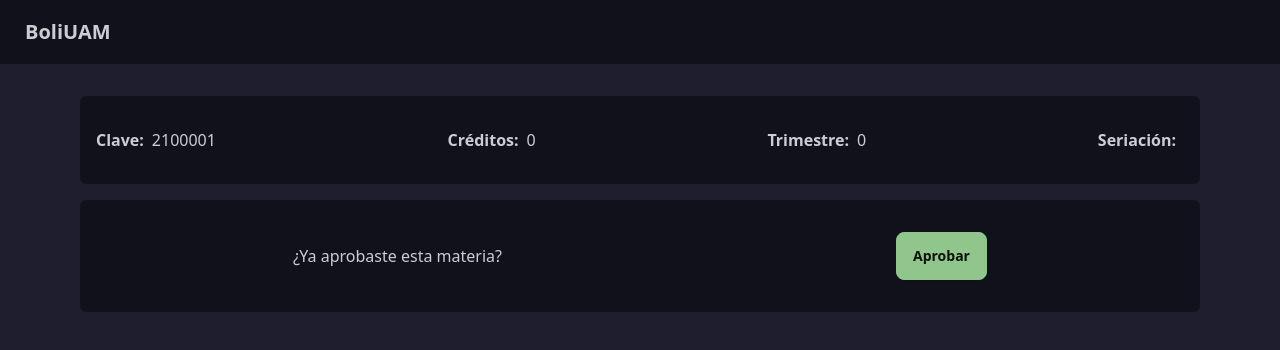
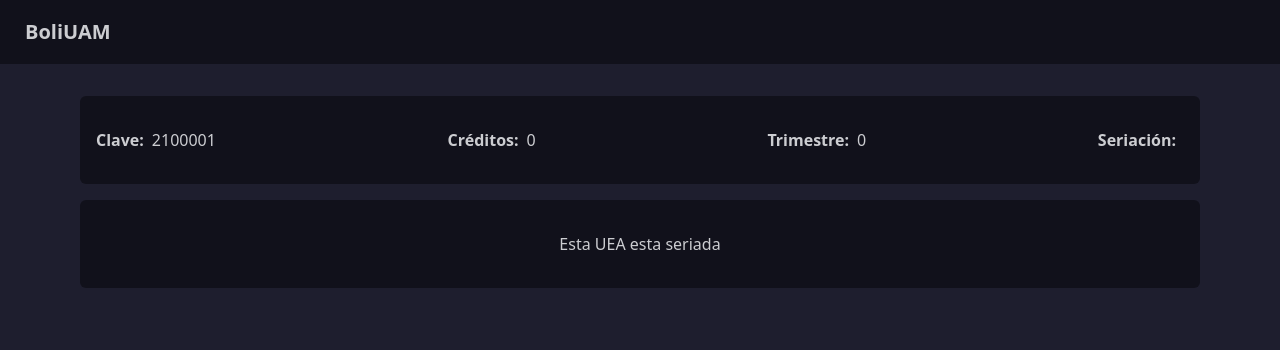
Before and after one commit to AxelHuerta/boliUAM, a React (Vite) app: page /ueas/2100001 in a window 1280 px wide. Shown: the top 350 px of the page. Built offline with nearby package versions, Linux system fonts and the light colour scheme.

Commit message:
add check seriation

```diff
--- a/src/routes/UeaDetails.tsx
+++ b/src/routes/UeaDetails.tsx
@@ -16,6 +16,25 @@ export default function UeaDetails() {
     const newArray = approvedUeasID.filter((id) => id !== ueaId);
     setApprovedUeasID(newArray);
   };
+
+  const checkSeriation = (): boolean => {
+    if (uea.seritation.length == 0) {
+      return true;
+    }
+
+    let check = true;
+
+    uea.seritation.forEach((element) => {
+      if (!approvedUeasID.includes(element)) {
+        console.log("El elemnto es: ", element);
+        check = false;
+      }
+    });
+
+    return check;
+  };
+
+  console.log(checkSeriation());
 
   return (
     <>
@@ -45,6 +64,8 @@ export default function UeaDetails() {
           </li>
         </ul>
         <div className="m-4 bg-neutral px-4 py-8 rounded-md md:flex justify-around items-center">
+          {checkSeriation() ? (
+            <>
               <p>
                 {approvedUeasID.includes(ueaId || "")
                   ? "¡UEA aprobada!"
@@ -65,6 +86,10 @@ export default function UeaDetails() {
                   Aprobar
                 </button>
               )}
+            </>
+          ) : (
+            <p>Esta UEA esta seriada</p>
+          )}
         </div>
       </div>
     </>
```
Lines whose indentation alone changed are shown as unchanged.
